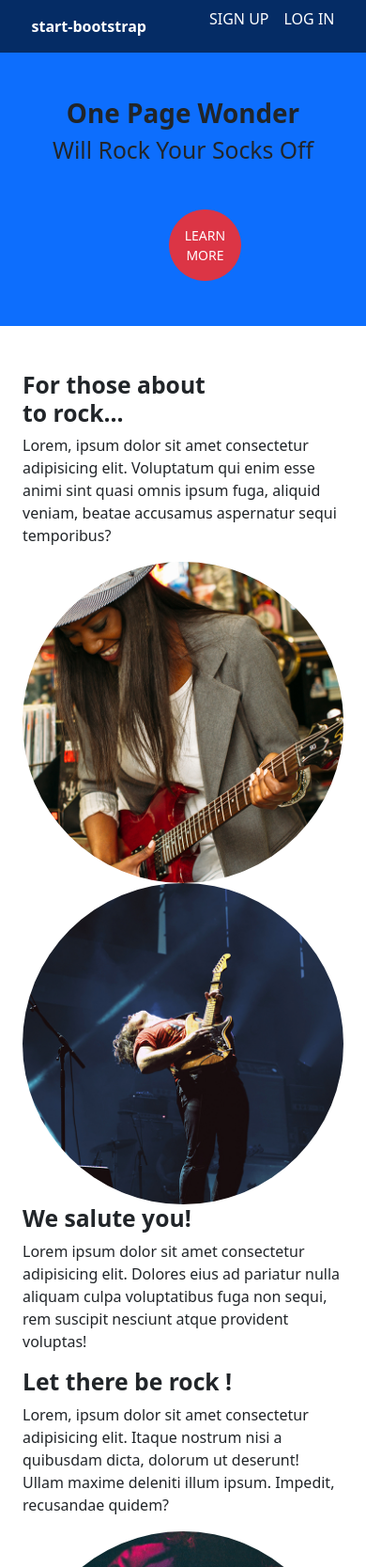
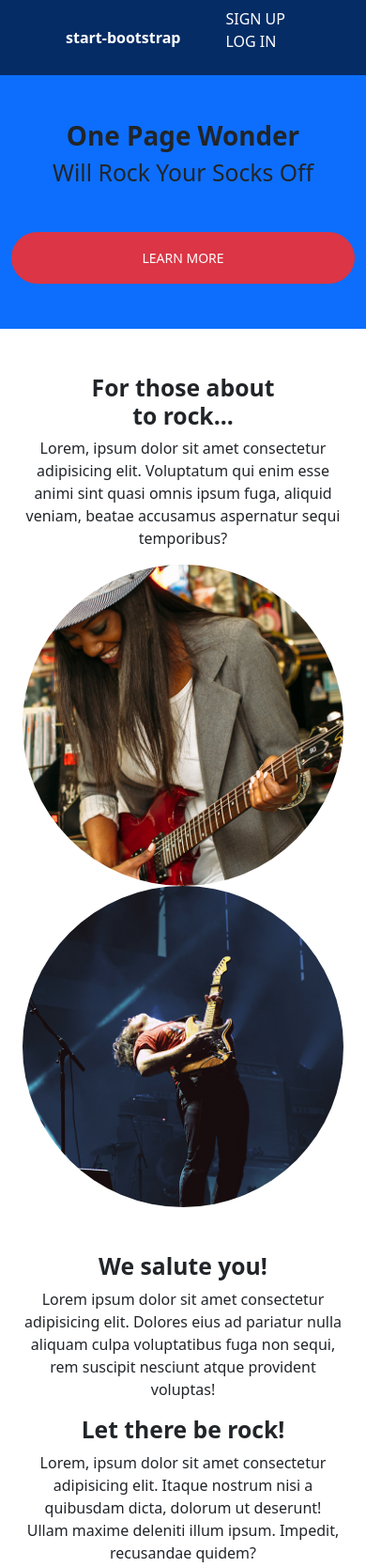
Before and after one commit to PirateDesBois/start-bootstrap, a website: page index.html in a window 390 px wide. Shown: the top 1668 px of the page at 94% size. Drawn offline with Linux system fonts and the light colour scheme.

Commit message:
start bootstrap-master

```diff
--- a/index.html
+++ b/index.html
@@ -14,15 +14,15 @@
 
 
     <nav class=" container-fluid navbar navbar-light navcolor">
-      <div class="container-fluid d-flex justify-content-around">
+      <div class="container-fluid d-flex justify-content-center justify-content-md-around justify-content-md-end  ">
 
-        <span class="navbar-brand mb-0 fs-6 fw-bold text-white">start-bootstrap</span>
-        <ul class="d-flex ">
+        <span class="navbar-brand mb-0  fs-6 fw-bold text-white">start-bootstrap</span>
+        <ul class="d-sm-flex d-md-flex  me-6 ">
           <li  class="list-unstyled">
             <a href="#" class="text-decoration-none text-white me-3 text-uppercase ">sign up</a>
           </li>
           <li class="list-unstyled">
-            <a href="#" class="text-decoration-none text-white text-uppercase">Log in</a>
+            <a href="#" class="text-decoration-none text-white  text-uppercase">Log in</a>
           </li>
         </ul>
 
@@ -32,12 +32,12 @@
   </header>
 
   <section>
-    <div class="container-fluid">
+    <div class="container-fluid d-flex flex-column">
       <div class="row bg-primary">
         <div class="col-xs-12 align-content-center mt-5">
           <h1 class="fs-1 fw-bolder text-center text-capitalize">One page wonder</h1>
           <h2 class="text-center text-capitalize">will rock your socks off</h2>
-          <div class="d-grid gap-2 col-1 mx-auto m-5">
+          <div class="d-grid col-12 col-sm-6 col-lg-2  mx-auto m-5">
             <button type="button" class="rounded-pill btn btn-danger btn-sm text-uppercase p-3 ">learn more</button>
           </div>
         </div>
@@ -45,9 +45,9 @@
       <section>
         <div class="container mt-5 mb-5">
           <div class="row d-flex justify-content-center">
-            <div class="col-sm-6 col-md-4 col-lg-3 flex-column d-flex justify-content-center ms-5 me-5">
-              <h2 class="fw-bold">For those about <br> to rock...</h2>
-              <p>Lorem, ipsum dolor sit amet consectetur adipisicing elit. Voluptatum qui enim esse animi sint quasi
+            <div class="col-sm-1 col-md-4 col-lg-3 flex-column d-flex justify-content-center ms-5 me-5">
+              <h2 class="fw-bold text-center text-md-start ">For those about <br> to rock...</h2>
+              <p class=" text-center text-md-start">Lorem, ipsum dolor sit amet consectetur adipisicing elit. Voluptatum qui enim esse animi sint quasi
                 omnis ipsum fuga, aliquid veniam, beatae accusamus aspernatur sequi temporibus?</p>
             </div>
             <div class="col-sm-6 col-md-4 col-lg-3 d-flex justify-content-center ms-5 me-5">
@@ -58,16 +58,16 @@
             <div class="col-sm-6 col-md-4 col-lg-3 d-flex justify-content-center ms-5 me-5">
               <img class="w-100 rounded-circle" src="./public/img/02.jpg" alt="concert">
             </div>
-            <div class="col-sm-6 col-md-4 col-lg-3 flex-column d-flex justify-content-center ms-5 me-5">
-              <h2 class="fw-bold">We salute you!</h2>
-              <p>Lorem ipsum dolor sit amet consectetur adipisicing elit. Dolores eius ad pariatur nulla aliquam culpa
+            <div class="col-sm-6 col-md-4 col-lg-3 flex-column d-flex justify-content-center mt-5 mt-md-0 ms-5 me-5">
+              <h2 class="fw-bold  text-center text-md-start">We salute you!</h2>
+              <p class=" text-center text-md-start">Lorem ipsum dolor sit amet consectetur adipisicing elit. Dolores eius ad pariatur nulla aliquam culpa
                 voluptatibus fuga non sequi, rem suscipit nesciunt atque provident voluptas!</p>
             </div>
           </div>
           <div class="row d-flex justify-content-center">
             <div class="col-sm-6 col-md-4 col-lg-3 flex-column d-flex justify-content-center ms-5 me-5">
-              <h2 class="fw-bold">Let there be rock !</h2>
-              <p>Lorem, ipsum dolor sit amet consectetur adipisicing elit. Itaque nostrum nisi a quibusdam dicta,
+              <h2 class="fw-bold  text-center text-md-start">Let there be rock!</h2>
+              <p class=" text-center text-md-start">Lorem, ipsum dolor sit amet consectetur adipisicing elit. Itaque nostrum nisi a quibusdam dicta,
                 dolorum ut deserunt! Ullam maxime deleniti illum ipsum. Impedit, recusandae quidem?</p>
             </div>
             <div class="col-sm-6 col-md-4 col-lg-3 d-flex justify-content-center ms-5 me-5">
--- /dev/null
+++ b/src/_variables.sass
@@ -0,0 +1,2 @@
+
+$font-sizes: map-merge($font-sizes, (1: 150px, 2: 100px, 3: 75px))
--- a/src/sass/style.sass
+++ b/src/sass/style.sass
@@ -1,5 +1,5 @@
 @import "../../node_modules/bootstrap/scss/bootstrap.scss"
-@import "../_var.sass"
+@import "./_variables"
 
 
 
```
Also changed, not shown: public/css/style.css, src/_var.sass (deleted), 1 other file.
